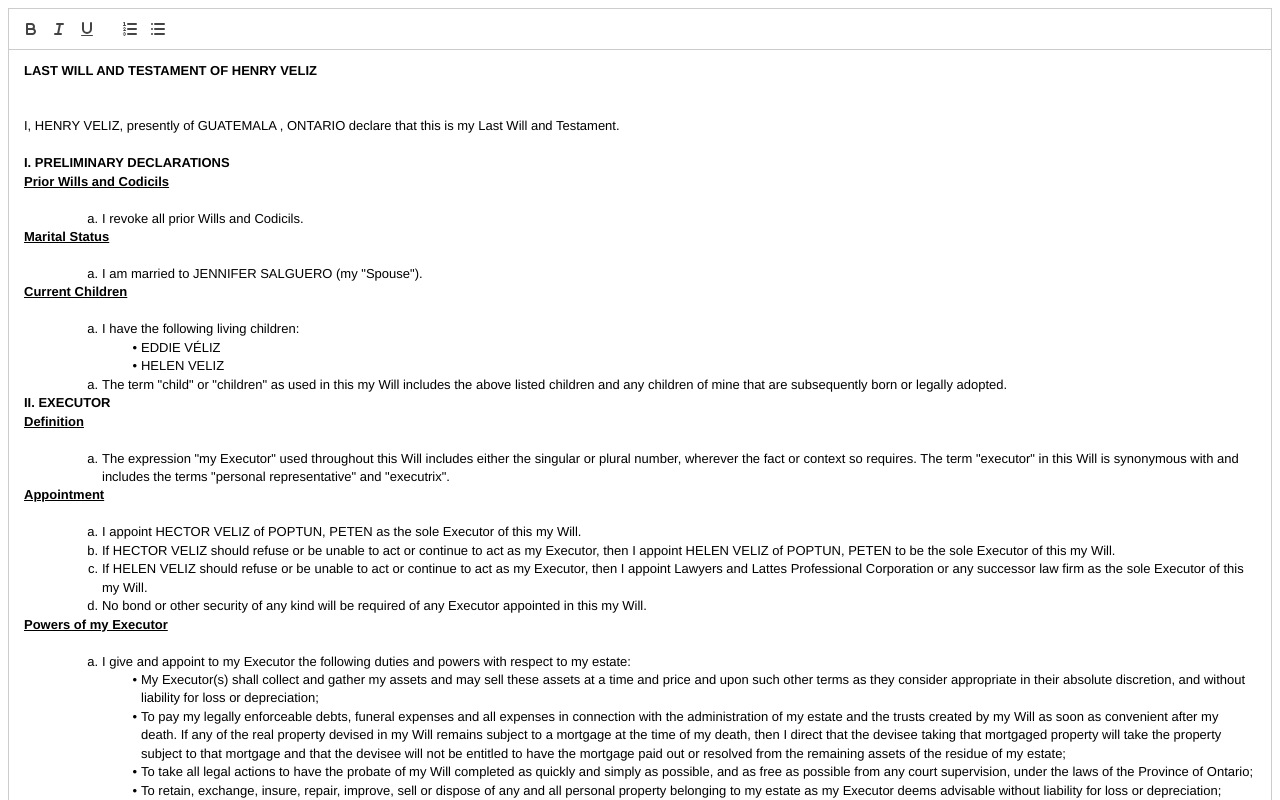
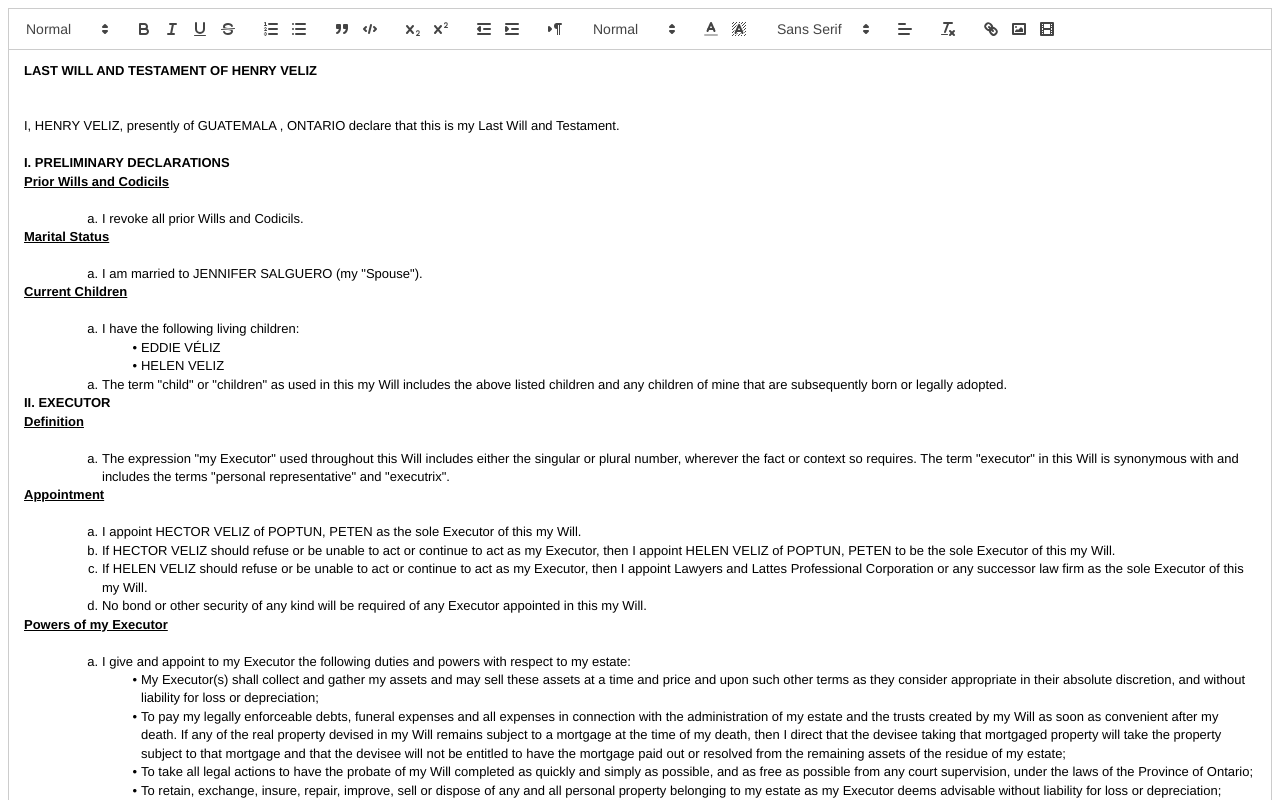
Before and after one commit to abrahaamv/test, a React (Vite) app: page / in a window 1280 px wide. Shown: the top 800 px of the page. Built offline with nearby package versions, Linux system fonts and the light colour scheme.

Commit message:
Updated test

```diff
--- a/src/App.jsx
+++ b/src/App.jsx
@@ -1,82 +1,12 @@
-import React, { useState, useEffect } from 'react';
-import ReactDOMServer from 'react-dom/server';
-import ReactQuill from 'react-quill';
-import 'react-quill/dist/quill.snow.css';
-import Article from './Article';
-import object_status from './maried_with_kids';
+import React from 'react'
+import PDFEditor from './PDFEditor'
+import WillContent from './WillContent'
+import object_status from './maried_with_kids'
 
-const WillEditor = ({ object_status, onSave }) => {
-  const [editorContent, setEditorContent] = useState('');
-
-  useEffect(() => {
-    try {
-      const articleHtml = ReactDOMServer.renderToString(
-        <Article props={{ data: { datas: object_status } }} />
-      );
-      setEditorContent(articleHtml);
-    } catch (error) {
-      console.error("Error rendering Article:", error);
-      setEditorContent("");
-    }
-  }, [object_status]);
-
-  const handleChange = (content) => {
-    setEditorContent(content);
-  };
-
-  const handleSave = () => {
-    onSave(editorContent);
-  };
-
-  return (
-    <div>
-      <ReactQuill
-        value={editorContent}
-        onChange={handleChange}
-        theme="snow"
-        modules={{
-          toolbar: [
-            ['bold', 'italic', 'underline'],
-            [{ list: 'ordered' }, { list: 'bullet' }],
-          ],
-        }}
-      />
-      <button onClick={handleSave}>Save Will</button>
-    </div>
-  );
-};
-
-function App() {
-  const [willVersions, setWillVersions] = useState({});
-
-  const handleSaveWill = (content) => {
-    const timestamp = new Date().toISOString();
-    const versionNumber = Object.keys(willVersions).length + 1;
-    const newVersion = {
-      [`v${versionNumber}`]: {
-        content: content,
-        timestamp: timestamp
-      }
-    };
-
-    setWillVersions(prevVersions => ({
-      ...prevVersions,
-      ...newVersion
-    }));
-
-    const updatedObjectStatus = [...object_status];
-    updatedObjectStatus.push({ willDOM: { ...willVersions, ...newVersion } });
-    console.log("Updated object_status:", updatedObjectStatus);
-  };
-
-  return (
-    <>
-      <WillEditor
-        object_status={object_status}
-        onSave={handleSaveWill}
-      />
-    </>
-  );
+const App = () => {
+    return (
+        <PDFEditor ContentComponent={WillContent} object_status={object_status} />
+    )
 }
 
 export default App;
--- a/src/PDFComponent.jsx
+++ b/src/PDFComponent.jsx
@@ -5,7 +5,6 @@ import { Preview, print } from 'react-html2pdf';
 import { useReactToPrint } from "react-to-print";
 import { Button } from "react-bootstrap";
 import { forwardRef } from 'react';
-import Article from "./Article";
 var render = 0;
 var fullName, spouseName;
 var childs = [];
--- /dev/null
+++ b/src/PDFEditor.jsx
@@ -0,0 +1,87 @@
+import React, { useState, useEffect, useCallback } from 'react';
+import ReactDOMServer from 'react-dom/server';
+import ReactQuill from 'react-quill';
+import 'react-quill/dist/quill.snow.css';
+import Button from 'react-bootstrap/Button';
+
+const PDFEditor = ({ ContentComponent, object_status }) => {
+  const [editorContent, setEditorContent] = useState('');
+  const [documentVersions, setDocumentVersions] = useState({});
+
+  useEffect(() => {
+    try {
+      const documentHtml = ReactDOMServer.renderToString(
+        <ContentComponent props={{ data: { datas: object_status } }} />
+      );
+      setEditorContent(documentHtml);
+    } catch (error) {
+      console.error("ERROR while rendering document:", error);
+      setEditorContent("No content to show");
+    }
+  }, [object_status]);
+
+  useEffect(() => {
+    const latestVersion = object_status[object_status.length - 1]?.documentDOM;
+    if (latestVersion) {
+      setDocumentVersions(latestVersion);
+    }
+  }, [object_status]);
+
+  const handleChange = useCallback((content) => {
+    setEditorContent(content);
+  }, []);
+
+  const handleSaveDocument = useCallback(() => {
+    const timestamp = new Date().toISOString();
+    const versionNumber = Object.keys(documentVersions).length + 1;
+    const newVersion = {
+      [`v${versionNumber}`]: {
+        content: editorContent,
+        timestamp: timestamp
+      }
+    };
+
+    const updatedDocumentVersions = { ...documentVersions, ...newVersion };
+    setDocumentVersions(updatedDocumentVersions);
+
+    const updatedObjectStatus = [
+      ...object_status.slice(0, -1),
+      { ...object_status[object_status.length - 1], documentDOM: updatedDocumentVersions }
+    ];
+
+    saveData(updatedObjectStatus);
+    console.log("Updated object_status:", updatedObjectStatus);
+  }, [editorContent, documentVersions, object_status]);
+
+  return (
+    <div>
+
+
+      <ReactQuill
+        value={editorContent}
+        onChange={handleChange}
+        theme="snow"
+        modules={{
+          toolbar: [
+            [{ 'header': [1, 2, 3, 4, 5, 6, false] }],
+            ['bold', 'italic', 'underline', 'strike'],
+            [{ 'list': 'ordered' }, { 'list': 'bullet' }],
+            ['blockquote', 'code-block'],
+            [{ 'script': 'sub' }, { 'script': 'super' }],
+            [{ 'indent': '-1' }, { 'indent': '+1' }],
+            [{ 'direction': 'rtl' }],
+            [{ 'size': ['small', false, 'large', 'huge'] }],
+            [{ 'color': [] }, { 'background': [] }],
+            [{ 'font': [] }],
+            [{ 'align': [] }],
+            ['clean'],
+            ['link', 'image', 'video'],
+          ],
+        }}
+      />
+      <Button onClick={handleSaveDocument} variant="primary">Save Document</Button>
+    </div>
+  );
+};
+
+export default PDFEditor
--- a/src/Article.jsx
+++ b/src/WillContent.jsx
@@ -1,6 +1,6 @@
 import React from 'react';
 
-var Article = React.forwardRef(function Article(props, ref,) {
+var WillContent = React.forwardRef(function WillContent(props, ref,) {
     const capitalLetters = (word) => {
         return word.toUpperCase();
     };
@@ -63,7 +63,7 @@ var Article = React.forwardRef(function Article(props, ref,) {
 
     return (
         <div ref={ref}>
-            <>
+            <div className='article-container'>
                 <center ><strong>LAST WILL AND TESTAMENT OF {capitalLetters(personal.fullName)} </strong></center>
                 <p><br /><br />I, {capitalLetters(personal.fullName)}, presently of {capitalLetters(personal.city)} {personal.province ? `, ${capitalLetters(personal.province)}` : ''} declare that this is my Last Will and Testament.<br /><br /></p>
 
@@ -644,9 +644,9 @@ var Article = React.forwardRef(function Article(props, ref,) {
                 </p><center><strong>LAST WILL AND TESTAMENT OF {capitalLetters(personal.fullName)}  </strong></center><p><br /><br /><br /><br /><br /> <br /><br /><br /><br /><br /><br /> Prepared by: Lawyers and Lattes Professional
                     Corporation<br /> Toronto, ON<br /> lawyersandlattes.com<br /> docs@lawyersandlattes.com<br />
                     <br /><br /><br /><br />
-                </p></>
+                </p></div>
         </div >
     );
 });
 
-export default Article;
+export default WillContent;
```
